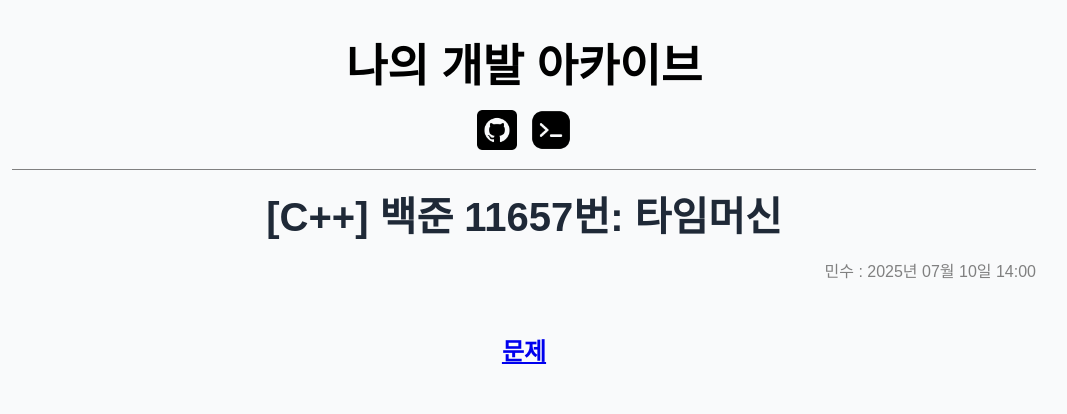
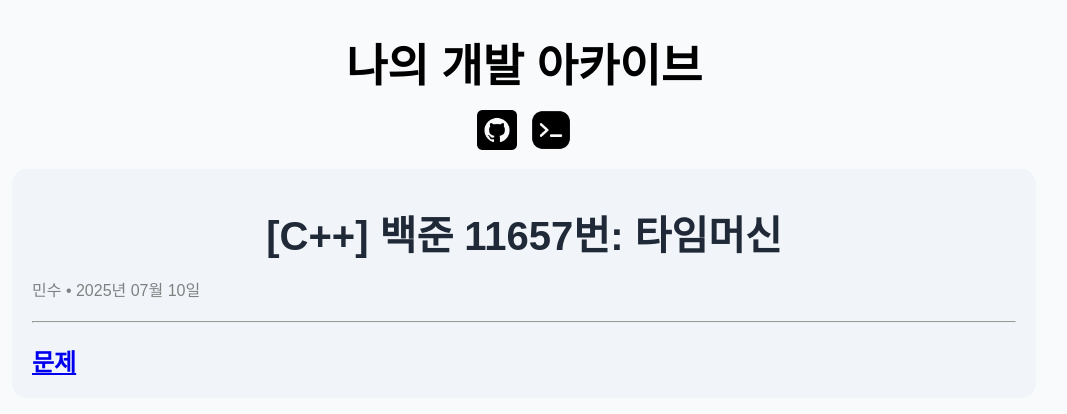
Before and after one commit to minsk601/minsk601.github.io, a Jekyll site: the page built from _posts/2025-07-10-PS-BOJ11657.markdown, in a window 1280 px wide. Shown: the top 414 px of the page, without its empty margins (116-1183 px from the left). Built offline with Jekyll 4.4.1, drawn with Linux system fonts in a browser that asks for light colours; some web fonts are replaced.

Commit message:
Edit | Posts design

```diff
--- a/_layouts/post.html
+++ b/_layouts/post.html
@@ -4,8 +4,8 @@ layout: default
 
 <article class="post">
     <h1>{{ page.title }}</h1>
-    <p class="post-date">{{ site.author }} : {{ page.date | date: "%Y년 %m월 %d일 %H:%M" }}</p>
-
+    <p class="post-date">{{ site.author }} • {{ page.date | date: "%Y년 %m월 %d일" }}</p>
+    <hr />
     <div class="markdown-body">
         {{ content }}
     </div>
--- a/assets/css/style.css
+++ b/assets/css/style.css
@@ -81,8 +81,14 @@ small { color: gray; font-size: 15px; }
     font-weight: bold;
 }
 
-.post {
-    border-top: 1px solid gray;
+article {
+    border-radius: 15px;
+    background-color: #f1f5f9;
+    padding: 20px;
+}
+
+hr {
+    margin: 20px 0px;
 }
 
 .post > h1 {
@@ -93,10 +99,9 @@ small { color: gray; font-size: 15px; }
 .post-date {
     display: block;
     color: gray;
-    text-align: right;
-    margin-bottom: 50px;
+    text-align: left;
 }
 
-.post-content {
-    text-decoration: none;
+.markdown-body {
+    text-align: left;
 }
```
